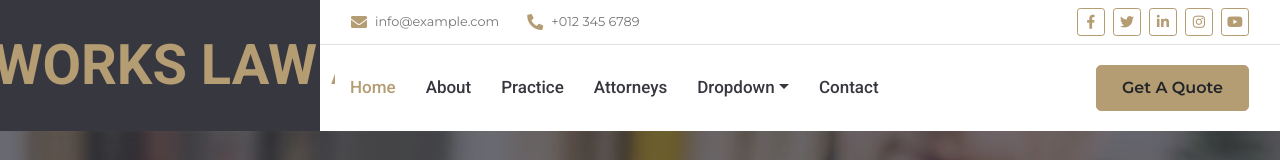
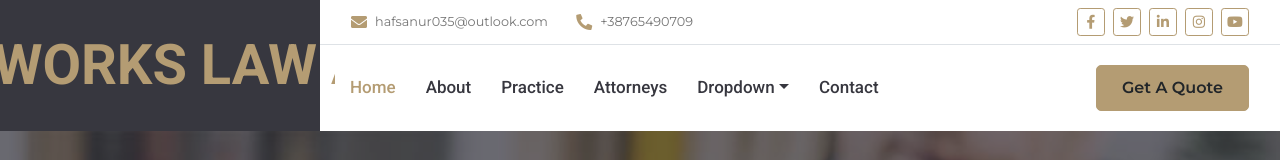
Before and after one commit to MTA-x/TortLaw, a plain HTML site: page index.html in a window 1280 px wide. Shown: the top 160 px of the page. Drawn offline with nearby package versions, Linux system fonts and the light colour scheme.

Commit message:
hafsa v3

```diff
--- a/index.html
+++ b/index.html
@@ -40,11 +40,11 @@
                     <div class="col-lg-7 text-left">
                         <div class="h-100 d-inline-flex align-items-center py-2 px-3">
                             <i class="fa fa-envelope text-primary mr-2"></i>
-                            <small>info@example.com</small>
+                            <small>hafsanur035@outlook.com</small>
                         </div>
                         <div class="h-100 d-inline-flex align-items-center py-2 px-2">
                             <i class="fa fa-phone-alt text-primary mr-2"></i>
-                            <small>+012 345 6789</small>
+                            <small>+38765490709</small>
                         </div>
                     </div>
                     <div class="col-lg-5 text-right">
```
